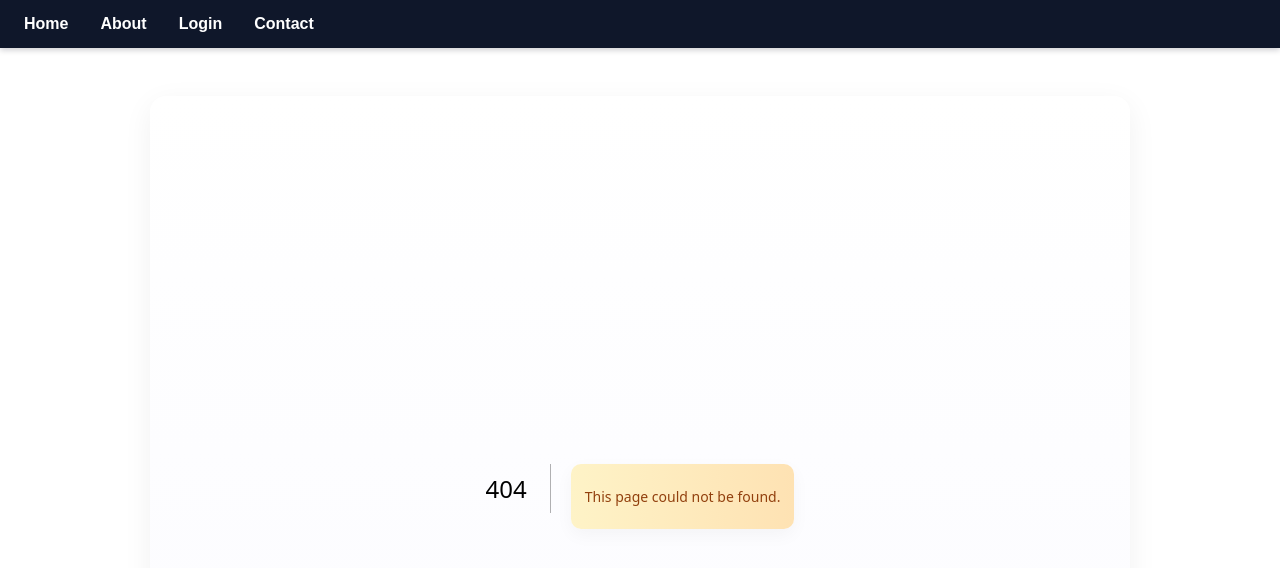
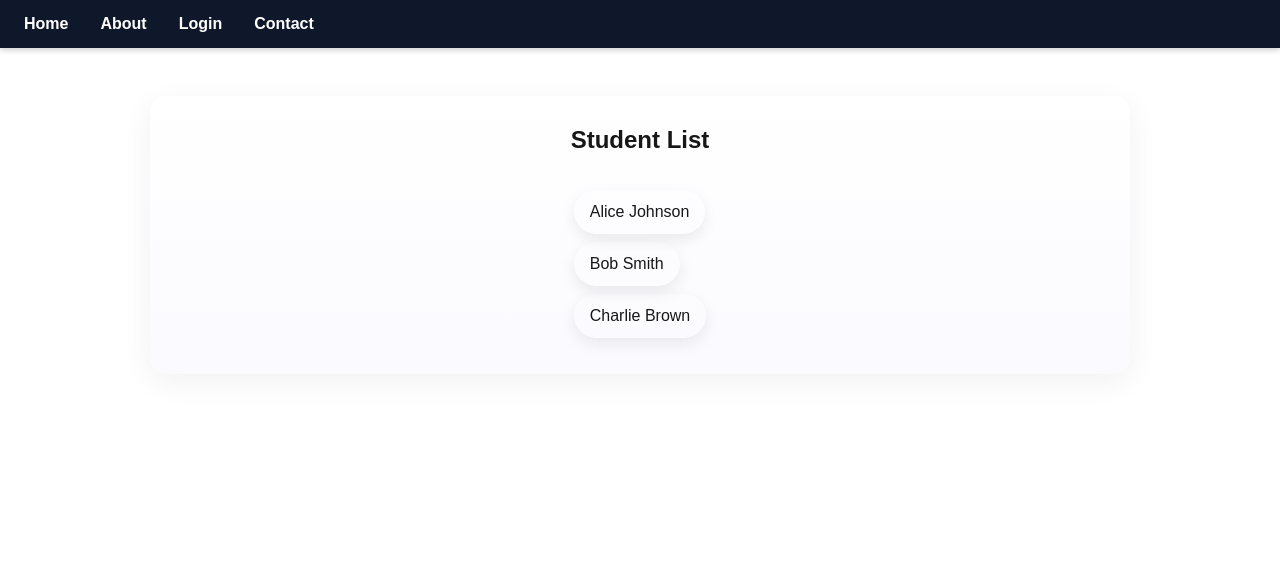
Before and after one commit to FarhanHussain7/NextJs, a Next.js app: page /studentlist in a window 1280 px wide. Before the commit this address had no page. Shown: the top 568 px of the page. Built offline with nearby package versions, Linux system fonts and the light colour scheme.

Commit message:
Dynamic route and conditional route are added with layout

```diff
--- a/src/app/layout.js
+++ b/src/app/layout.js
@@ -40,6 +40,9 @@ export default function RootLayout({ children }) {
         // Apply the font variables and enable antialiasing for cleaner text.
         className={`${geistSans.variable} ${geistMono.variable} antialiased`}
       >
+
+        {
+          pathname !== "/login/teacher" ?
         <ul className="site-header">
           <li>
             <Link href="/" className="nav-link">
@@ -62,6 +65,8 @@ export default function RootLayout({ children }) {
             </Link>
           </li>
         </ul>
+        :null
+}
 
         {children}
       </body>
--- /dev/null
+++ b/src/app/studentlist/[student]/page.js
@@ -0,0 +1,10 @@
+export default async function StudentPage({ params }) {
+  const { student } = await params;
+
+  return (
+    <div>
+      <h1>Details of Student</h1>
+      <p>Student ID is: {student}</p>
+    </div>
+  );
+}
--- /dev/null
+++ b/src/app/studentlist/page.js
@@ -0,0 +1,25 @@
+// app/studentlist/page.js
+import Link from "next/link";
+
+export default function StudentListPage() {
+  const students = [
+    { id: 1, name: "Alice Johnson" },
+    { id: 2, name: "Bob Smith" },
+    { id: 3, name: "Charlie Brown" },
+  ];
+
+  return (
+    <div>
+      <h1 className="text-2xl font-bold mb-4">Student List</h1>
+      <ul>
+        {students.map(student => (
+          <li key={student.id} className="mb-2">
+            <Link href={`/studentlist/${student.id}`}>
+              {student.name}
+            </Link>
+          </li>
+        ))}
+      </ul>
+    </div>
+  );
+}
```
